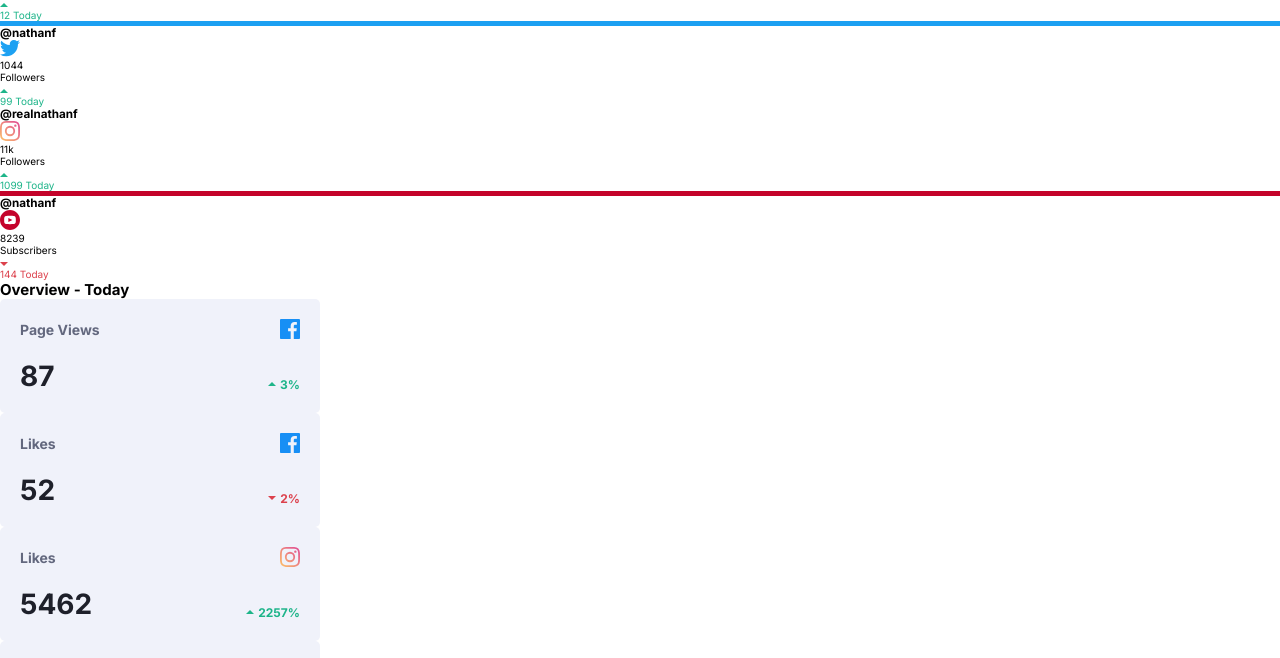
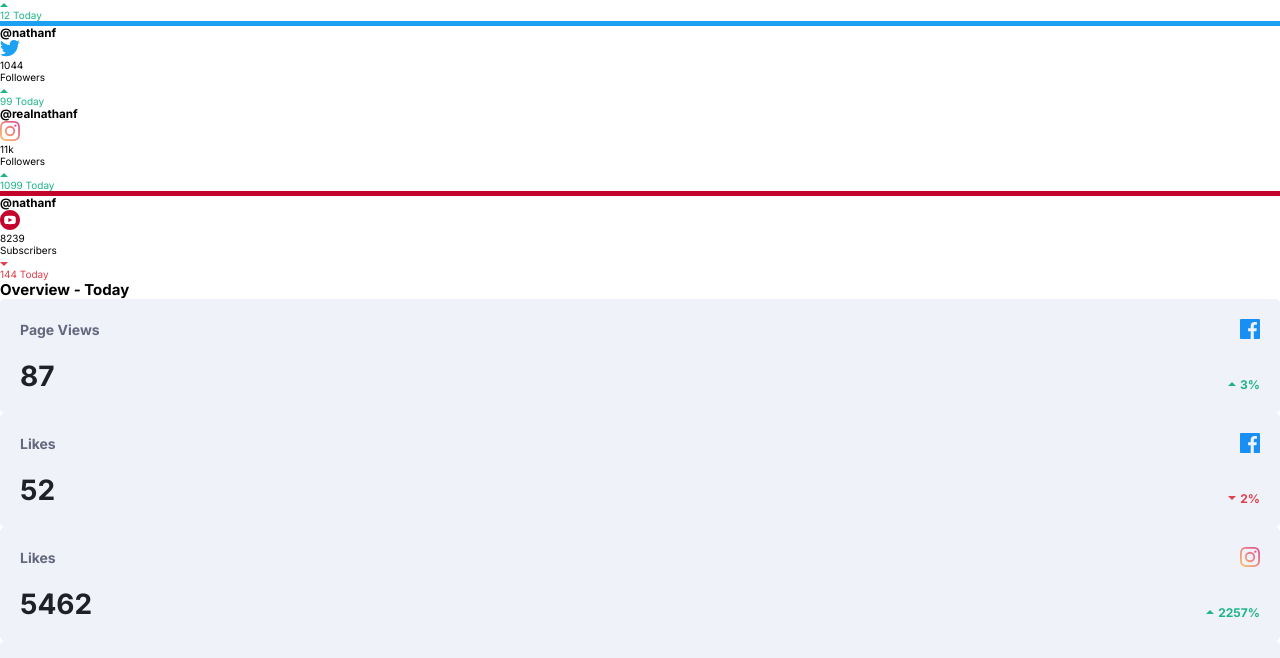
Before and after one commit to AngelCruzL/frontendMentor-socialDashboard, a website: page index.html in a window 1280 px wide. Shown: the part 121-779 px from the top of the page. Drawn offline with nearby package versions, Linux system fonts and the light colour scheme; files that its build step writes are made by us from their sources.

Commit message:
fixed: cards styles

```diff
--- a/sass/abstracts/_mixins.scss
+++ b/sass/abstracts/_mixins.scss
@@ -1,5 +1,5 @@
 @mixin displayFlex {
-  width: 100vw;
+  // width: 100vw;
   display: flex;
   justify-content: space-between;
 }
--- a/sass/components/_card.scss
+++ b/sass/components/_card.scss
@@ -4,7 +4,7 @@
   flex-wrap: wrap;
   padding: 2rem;
   border-radius: 5px;
-  max-width: 25vw;
+  flex-direction: column;
 
   &__title {
     @include displayFlex;
```
